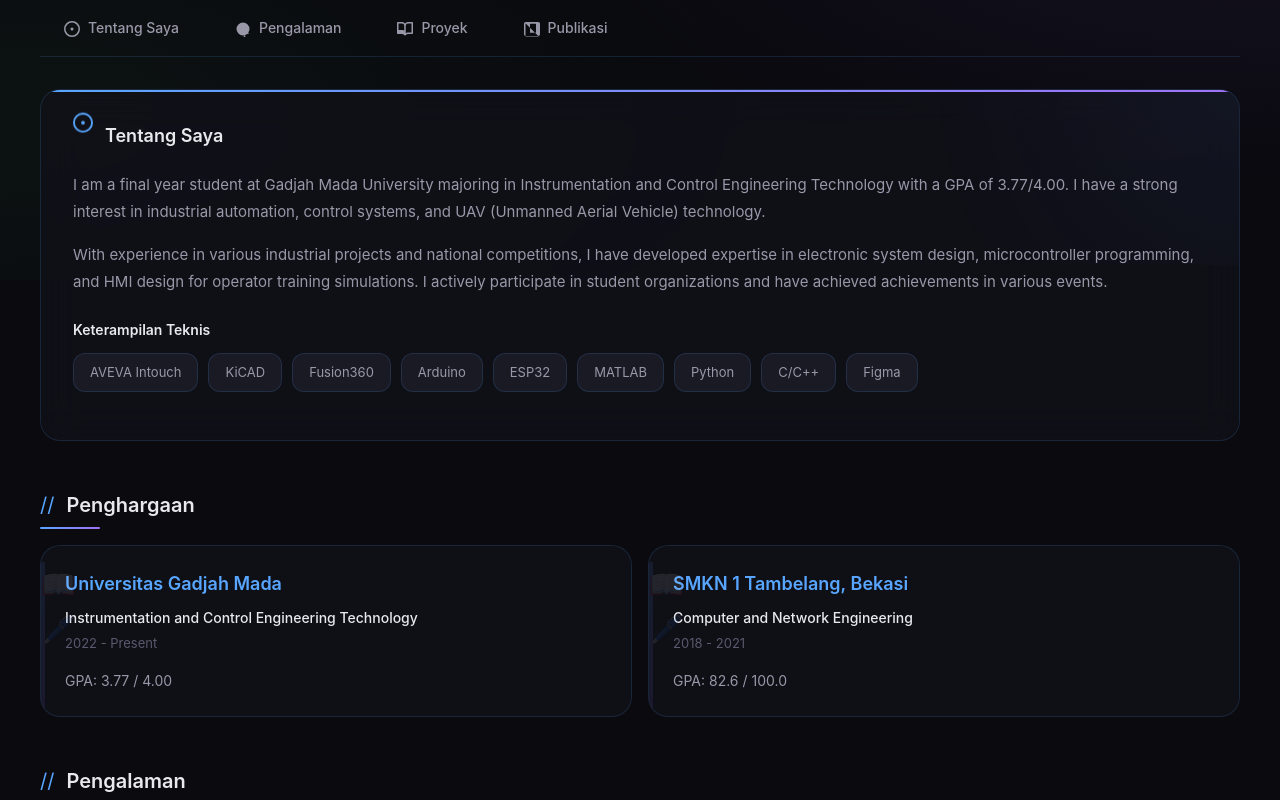
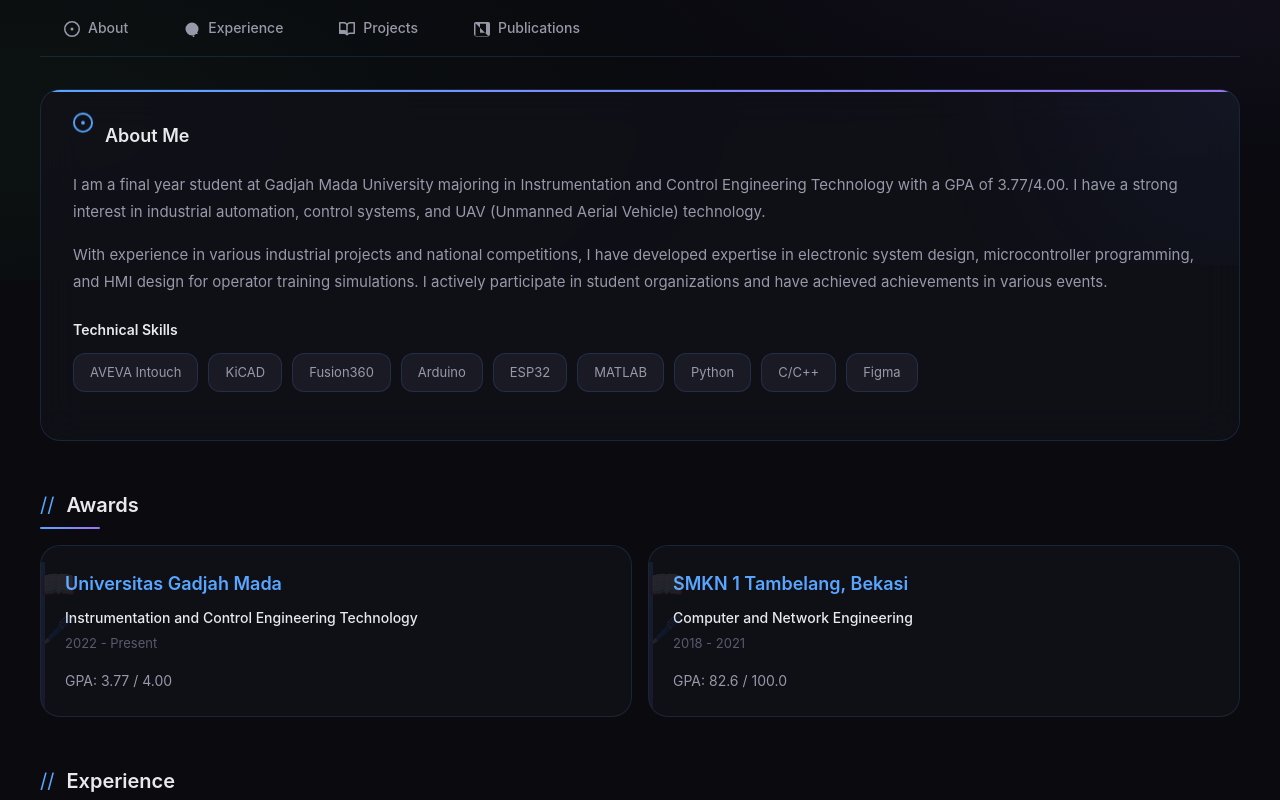
Before and after one commit to NiellMann/Portofolio, a React (Vite) app: page / in a window 1280 px wide. Shown: the part 520-1320 px from the top of the page. Built offline with nearby package versions, Linux system fonts and the light colour scheme.

Commit message:
Translate all Indonesian text to English

```diff
--- a/src/App.jsx
+++ b/src/App.jsx
@@ -110,13 +110,13 @@
       tech: ['VTOL', 'UAV', 'Flight Control']
     },
     {
-      title: 'Urban Portable Agriculture (UPA) Berbasis IoT',
+      title: 'Urban Portable Agriculture (UPA) IoT-Based',
       desc: 'IoT-based vertical hydroponic farming system with pH and turbidity sensors, automatic LED control, and real-time dashboard. Technical validation shows pH sensor accuracy of ±0.1.',
       tech: ['ESP32', 'IoT', 'pH Sensor', 'DBSCAN'],
       link: 'https://jurnal.unismuhpalu.ac.id/index.php/JKS/article/view/8560'
     },
     {
-      title: 'My Heavy Equipment - Aplikasi IoT',
+      title: 'My Heavy Equipment - IoT Application',
       desc: 'IoT-based heavy equipment repair history information service. Registered with HKI under recording number 000535480.',
       tech: ['IoT', 'Heavy Equipment', 'Monitoring'],
       hki: 'EC002023102525'
@@ -135,31 +135,31 @@
 
   const publications = [
     {
-      title: 'My Heavy Equipment: Layanan Informasi Riwayat Perbaikan Pada Alat Berat Berbasis IoT',
-      journal: 'Hak Kekayaan Intelektual (HKI)',
-      date: 'Oktober 2023',
+      title: 'My Heavy Equipment: IoT-Based Heavy Equipment Repair History Information Service',
+      journal: 'Intellectual Property Right (HKI)',
+      date: 'October 2023',
       pdf: '/Portofolio/referensi/HKI Aplikasi.pdf',
-      role: 'Pencipta'
+      role: 'Creator'
     },
     {
-      title: 'Buku Belajar Robotika Menggunakan Simulator Webots',
-      journal: 'ISBN : 9786340117189',
+      title: 'Learning Robotics Using Webots Simulator',
+      journal: 'ISBN: 9786340117189',
       date: '2025',
       link: 'https://sinta.kemdiktisaintek.go.id/departments/profile/384/8ED1D0CE-F122-4B37-A849-25F81B335395/0D263481-33FB-4FFE-BE55-52E20DF4924F/?view=books',
       purchase: 'https://id.shp.ee/o9iLLET1',
       role: 'Co-Author'
     },
     {
-      title: 'Sistem Urban Portable Agriculture Berbasis IoT',
-      journal: 'Jurnal Kolaboratif Sains',
+      title: 'IoT-Based Urban Portable Agriculture System',
+      journal: 'Journal of Collaborative Science',
       date: 'November 2025',
       link: 'https://jurnal.unismuhpalu.ac.id/index.php/JKS/article/view/8560',
       role: 'Co-Author'
     },
     {
-      title: 'Pengaruh Kenaikan PPN dan Inflasi Terhadap Volume Penjualan',
+      title: 'Impact of VAT Increase and Inflation on Sales Volume',
       journal: 'Dharma Ekonomi',
-      date: 'Mei 2026',
+      date: 'May 2026',
       link: 'https://ejournals.stiedharmaputra-smg.ac.id/index.php/DE/article/view/386',
       role: 'Co-Author'
     },
@@ -168,28 +168,28 @@
   const news = [
     {
       title: 'Mine-Eye Gama - Astranauts 2024',
-      category: 'Prestasi Lomba',
+      category: 'Competition Achievement',
       links: [
         { text: 'UGM News', url: 'https://ugm.ac.id/en/news/mine-eye-gama-team-wins-2nd-place-in-astranauts-2024/' },
       ]
     },
     {
       title: 'My Heavy Equipment - IoT Application',
-      category: 'Inovasi Mahasiswa',
+      category: 'Student Innovation',
       links: [
         { text: 'UGM News', url: 'https://ugm.ac.id/en/news/ugm-students-develop-iot-integrated-heavy-equipment-service-history-recording-application/' },
       ]
     },
     {
       title: 'Edgytech Flathouse',
-      category: 'Inovasi Mahasiswa',
+      category: 'Student Innovation',
       links: [
         { text: 'UGM News', url: 'https://ugm.ac.id/id/berita/edgytech-flathouse-inovasi-untuk-optimalisasi-potensi-energi-rumah-susun/' },
       ]
     },
     {
-      title: 'KRTI - Kontes Robot Terbang Indonesia',
-      category: 'Prestasi Lomba',
+      title: 'KRTI - Indonesian Flying Robot Competition',
+      category: 'Competition Achievement',
       links: [
         { text: 'DTEDI SV UGM', url: 'https://tedi.sv.ugm.ac.id/id/2025/10/27/mahasiswa-dtedi-sekolah-vokasi-ugm-berprestasi-di-ajang-kontes-robot-terbang-indonesia-krti-2025/' },
       ]
@@ -203,10 +203,10 @@
   }
 
   const awards = [
-    { title: 'Juara 1 Divisi Technology Development', event: 'KRTI (Kontes Robot Terbang Indonesia)' },
-    { title: 'Juara Harapan 1 SoTech', event: 'PT Pertamina Patra Niaga' },
-    { title: 'Juara 2 Astranauts 2024', event: 'PT Astra Digital Internasional' },
-    { title: 'Finalis PIMNAS 36', event: 'KEMENDIKBUDRISTEK' },
+    { title: '1st Place Technology Development Division', event: 'KRTI (Indonesian Flying Robot Competition)' },
+    { title: '1st Runner-up SoTech', event: 'PT Pertamina Patra Niaga' },
+    { title: '2nd Place Astranauts 2024', event: 'PT Astra Digital Internasional' },
+    { title: 'PIMNAS 36 Finalist', event: 'KEMENDIKBUDRISTEK' },
   ]
 
   const education = [
@@ -225,32 +225,32 @@
   ]
 
   const milestones = [
-    { year: '2018', month: 7, title: 'SMKN 1 Tambelang - Mulai Pendidikan', type: 'education' },
-    { year: '2019', month: 6, title: 'Magang PT Dharma ControlCable - Quality Control', type: 'experience' },
-    { year: '2021', month: 5, title: 'Lulus SMKN 1 Tambelang', type: 'education' },
+    { year: '2018', month: 7, title: 'SMKN 1 Tambelang - Started Education', type: 'education' },
+    { year: '2019', month: 6, title: 'Internship at PT Dharma ControlCable - Quality Control', type: 'experience' },
+    { year: '2021', month: 5, title: 'Graduated from SMKN 1 Tambelang', type: 'education' },
     { year: '2021', month: 7, title: 'PT Prakarsa Alam Segar - Production Helper', type: 'experience' },
     { year: '2021', month: 10, title: 'PT Asatama Teknologi Terpadu - Network Engineer', type: 'experience' },
-    { year: '2022', month: 8, title: 'Masuk UGM - Teknologi Rekayasa Instrumentasi dan Kontrol', type: 'education' },
-    { year: '2022', month: 9, title: 'UKK CUP - Humasi & IT', type: 'organization' },
-    { year: '2023', month: 2, title: 'PMK Sekolah Vokasi - Koordinator Media', type: 'organization' },
+    { year: '2022', month: 8, title: 'UGM Admission - Instrumentation and Control Engineering Technology', type: 'education' },
+    { year: '2022', month: 9, title: 'UKK CUP - Public Relations & IT', type: 'organization' },
+    { year: '2023', month: 2, title: 'PMK Vocational School - Media Coordinator', type: 'organization' },
     { year: '2023', month: 3, title: 'ExcellencIA Learning Center - Video Editor', type: 'experience' },
     { year: '2023', month: 4, title: 'PKM VGK - Edgytech Flathouse', type: 'project' },
     { year: '2023', month: 5, title: 'Gelanggang Expo & UKK CUP - IT Staff', type: 'organization' },
     { year: '2023', month: 8, title: 'Robotik Academy - Student Trainee', type: 'experience' },
-    { year: '2023', month: 8, title: 'Dialog Lintas Agama UGM - Koordinator Media', type: 'organization' },
+    { year: '2023', month: 8, title: 'UGM Interfaith Dialogue - Media Coordinator', type: 'organization' },
     { year: '2023', month: 2, title: 'PKM KC - Monitoring Watch Cardiovascular', type: 'project' },
     { year: '2023', month: 12, title: 'GAMAFORCE - Electronic Engineer', type: 'experience' },
     { year: '2024', month: 1, title: 'OTS Petrokimia Gresik - HMI Engineer', type: 'project' },
     { year: '2024', month: 3, title: 'OTS Pupuk Kujang - HMI Engineer', type: 'project' },
-    { year: '2024', month: 8, title: 'Juara Harapan 1 SoTech 2024', type: 'award' },
-    { year: '2024', month: 8, title: 'Finalis PIMNAS 36', type: 'award' },
+    { year: '2024', month: 8, title: '1st Runner-up SoTech 2024', type: 'award' },
+    { year: '2024', month: 8, title: 'PIMNAS 36 Finalist', type: 'award' },
     { year: '2024', month: 9, title: 'Pusat Kajian LKFT UGM - Automation Engineer', type: 'experience' },
     { year: '2024', month: 10, title: 'My Heavy Equipment - HKI', type: 'project' },
-    { year: '2024', month: 10, title: 'Juara 2 Astranauts 2024', type: 'award' },
-    { year: '2024', month: 10, title: 'Juara 1 Divisi Technology Development - KRTI', type: 'award' },
+    { year: '2024', month: 10, title: '2nd Place Astranauts 2024', type: 'award' },
+    { year: '2024', month: 10, title: '1st Place Technology Development Division - KRTI', type: 'award' },
     { year: '2024', month: 12, title: 'GAMAFORCE - Head of Khageswara Division', type: 'experience' },
-    { year: '2025', month: 1, title: 'Urban Portable Agriculture - Publikasi Jurnal', type: 'publication' },
-    { year: '2026', month: 7, title: 'Lulus Universitas Gadjah Mada (Prediksi)', type: 'education' },
+    { year: '2025', month: 1, title: 'Urban Portable Agriculture - Journal Publication', type: 'publication' },
+    { year: '2026', month: 7, title: 'Graduation from Gadjah Mada University (Expected)', type: 'education' },
   ]
 
   const monthNames = ['Jan', 'Feb', 'Mar', 'Apr', 'May', 'Jun', 'Jul', 'Aug', 'Sep', 'Oct', 'Nov', 'Dec']
@@ -271,27 +271,27 @@
 
   const organizations = [
     {
-      title: 'Koordinator Media',
-      organization: 'PMK Sekolah Vokasi',
-      date: 'Februari 2023 - Februari 2024',
+      title: 'Media Coordinator',
+      organization: 'PMK Vocational School',
+      date: 'February 2023 - February 2024',
     },
     {
       title: 'Media Staff',
-      organization: 'UKK (Unit Kerohanian Kristen)',
-      date: 'Februari 2023 - Februari 2024',
+      organization: 'UKK (Christian Student Union)',
+      date: 'February 2023 - February 2024',
     },
     {
-      title: 'Koordinator Media',
-      organization: 'Dialog Lintas Agama UGM',
-      date: 'Agustus 2023 - Oktober 2023',
+      title: 'Media Coordinator',
+      organization: 'UGM Interfaith Dialogue',
+      date: 'August 2023 - October 2023',
     },
     {
       title: 'IT Staff',
       organization: 'Gelanggang Expo & UKK CUP',
-      date: 'Mei 2023 - Agustus 2023',
+      date: 'May 2023 - August 2023',
     },
     {
-      title: 'Humas & IT',
+      title: 'Public Relations & IT',
       organization: 'UKK CUP',
       date: 'September 2022 - November 2023',
     },
@@ -369,19 +369,19 @@
         <div className="tabs">
           <a href="#about" className="tab">
             <svg height="16" viewBox="0 0 16 16" width="16"><path d="M8 9.5a1.5 1.5 0 1 0 0-3 1.5 1.5 0 0 0 0 3Z"></path><path d="M8 0a8 8 0 1 0 0 16A8 8 0 0 0 8 0ZM1.5 8a6.5 6.5 0 1 1 13 0 6.5 6.5 0 0 1-13 0Z"></path></svg>
-            Tentang Saya
+            About
           </a>
           <a href="#experience" className="tab">
             <svg height="16" viewBox="0 0 16 16" width="16"><path d="M1.5 8a6.5 6.5 0 1 1 13 0 6.5 6.5 0 0 1-13 0Zm8 0a.75.75 0 0 1 .75.75v2.75h2.75a.75.75 0 0 1 0 1.5h-2.75v2.75a.75.75 0 0 1-1.5 0v-2.75h-2.75a.75.75 0 0 1 0-1.5h2.75v-2.75A.75.75 0 0 1 9.5 8Z"></path></svg>
-            Pengalaman
+            Experience
           </a>
           <a href="#projects" className="tab">
             <svg height="16" viewBox="0 0 16 16" width="16"><path d="M0 1.75A.75.75 0 0 1 .75 1h4.253c1.227 0 2.317.59 3 1.501A3.743 3.743 0 0 1 11.006 1h4.245a.75.75 0 0 1 .75.75v10.5a.75.75 0 0 1-.75.75h-4.507a2.25 2.25 0 0 0-1.591.659l-.622.621a.75.75 0 0 1-1.06 0l-.622-.621A2.25 2.25 0 0 0 5.258 13H.75a.75.75 0 0 1-.75-.75Zm7.251 10.324l.004-5.073-.002-2.253A2.25 2.25 0 0 0 5.003 2.5H1.5V9h3.757a3.75 3.75 0 0 1 1.994.574ZM8.755 4.75l-.004 7.322a3.752 3.752 0 0 1 1.992-.572H14.5v-9h-3.495a2.25 2.25 0 0 0-2.25 2.25Z"></path></svg>
-            Proyek
+            Projects
           </a>
           <a href="#publications" className="tab">
             <svg height="16" viewBox="0 0 16 16" width="16"><path d="M0 2.75C0 1.784.784 1 1.75 1h12.5c.966 0 1.75.784 1.75 1.75v10.5A1.75 1.75 0 0 1 14.25 15H1.75A1.75 1.75 0 0 1 0 13.25Zm1.75-.25a.25.25 0 0 0-.25.25v12.5c0 .138.112.25.25.25H14.25a.25.25 0 0 0 .25-.25Zm4.5.25a.25.25 0 0 0-.25.25v8.5a.25.25 0 0 0 .25.25h5.5a.25.25 0 0 0 .25-.25v-8.5a.25.25 0 0 0-.25-.25Z"></path></svg>
-            Publikasi
+            Publications
           </a>
         </div>
 
@@ -389,7 +389,7 @@
         <section id="about" className="about-section">
             <h2>
               <svg height="20" viewBox="0 0 16 16" width="20"><path d="M8 9.5a1.5 1.5 0 1 0 0-3 1.5 1.5 0 0 0 0 3Z"></path><path d="M8 0a8 8 0 1 0 0 16A8 8 0 0 0 8 0ZM1.5 8a6.5 6.5 0 1 1 13 0 6.5 6.5 0 0 1-13 0Z"></path></svg>
-              Tentang Saya
+              About Me
             </h2>
           <p>
             I am a final year student at Gadjah Mada University majoring in
@@ -406,7 +406,7 @@
           </p>
 
           <div style={{ marginTop: '24px' }}>
-            <h3 style={{ fontSize: '14px', fontWeight: 600, marginBottom: '12px' }}>Keterampilan Teknis</h3>
+            <h3 style={{ fontSize: '14px', fontWeight: 600, marginBottom: '12px' }}>Technical Skills</h3>
             <div className="skill-tags" style={{ marginBottom: '16px' }}>
               {skills.hard.map((s, i) => <span key={i} className="skill-tag">{s}</span>)}
             </div>
@@ -416,7 +416,7 @@
         {/* Awards */}
         <section style={{ marginTop: '32px' }}>
           <div className="section-header">
-            <h2 className="section-title">Penghargaan</h2>
+            <h2 className="section-title">Awards</h2>
           </div>
           <div className="education-grid">
             {education.map((edu, i) => (
@@ -433,7 +433,7 @@
         {/* Experience */}
         <section id="experience" style={{ marginTop: '32px' }}>
           <div className="section-header">
-            <h2 className="section-title">Pengalaman</h2>
+            <h2 className="section-title">Experience</h2>
           </div>
           <div className="experience-list">
             {experience.map((exp, i) => (
@@ -452,7 +452,7 @@
         {/* Projects */}
         <section id="projects" style={{ marginTop: '32px' }}>
           <div className="section-header">
-            <h2 className="section-title">Proyek</h2>
+            <h2 className="section-title">Projects</h2>
           </div>
           <div className="repo-grid">
             {projects.map((proj, i) => (
@@ -477,7 +477,7 @@
         {/* Publications */}
         <section id="publications" style={{ marginTop: '32px' }}>
           <div className="section-header">
-            <h2 className="section-title">Publikasi</h2>
+            <h2 className="section-title">Publications</h2>
           </div>
           <div className="publications-grid">
             {publications.map((pub, i) => (
@@ -488,7 +488,7 @@
                 <div className="item-links">
                   {pub.pdf && <a href={pub.pdf} target="_blank">View PDF</a>}
                   {pub.link && <a href={pub.link} target="_blank">{pub.journal.includes('ISBN') ? 'Book Link' : 'Journal Link'}</a>}
-                  {pub.purchase && <a href={pub.purchase} target="_blank">Beli Buku</a>}
+                  {pub.purchase && <a href={pub.purchase} target="_blank">Buy Book</a>}
                 </div>
               </div>
             ))}
@@ -498,7 +498,7 @@
         {/* News */}
         <section id="news" style={{ marginTop: '32px' }}>
           <div className="section-header">
-            <h2 className="section-title">Berita</h2>
+            <h2 className="section-title">News</h2>
           </div>
           <div className="news-grid">
             {news.map((item, i) => (
@@ -533,7 +533,7 @@
         {/* Organizations */}
         <section style={{ marginTop: '32px' }}>
           <div className="section-header">
-            <h2 className="section-title">Organisasi</h2>
+            <h2 className="section-title">Organizations</h2>
           </div>
           <div className="organizations-grid">
             {organizations.map((org, i) => (
@@ -549,7 +549,7 @@
         {/* Milestone - Horizontal Timeline */}
         <section id="milestone" className="milestone-section" style={{ marginTop: '32px' }}>
           <div className="section-header">
-            <h2 className="section-title">Linimasa Saya</h2>
+            <h2 className="section-title">My Timeline</h2>
           </div>
 
           <div className="timeline-container">
```
